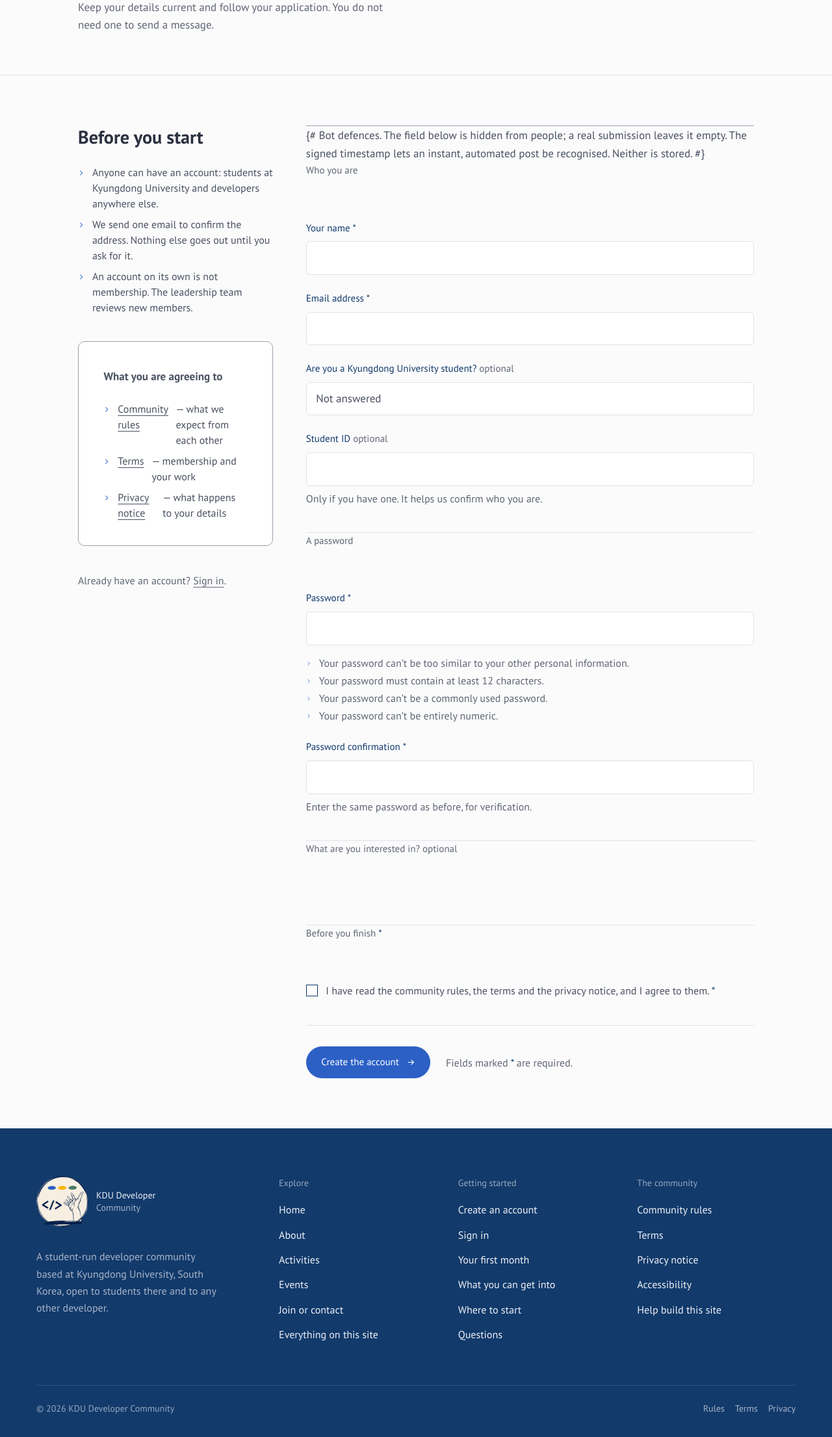
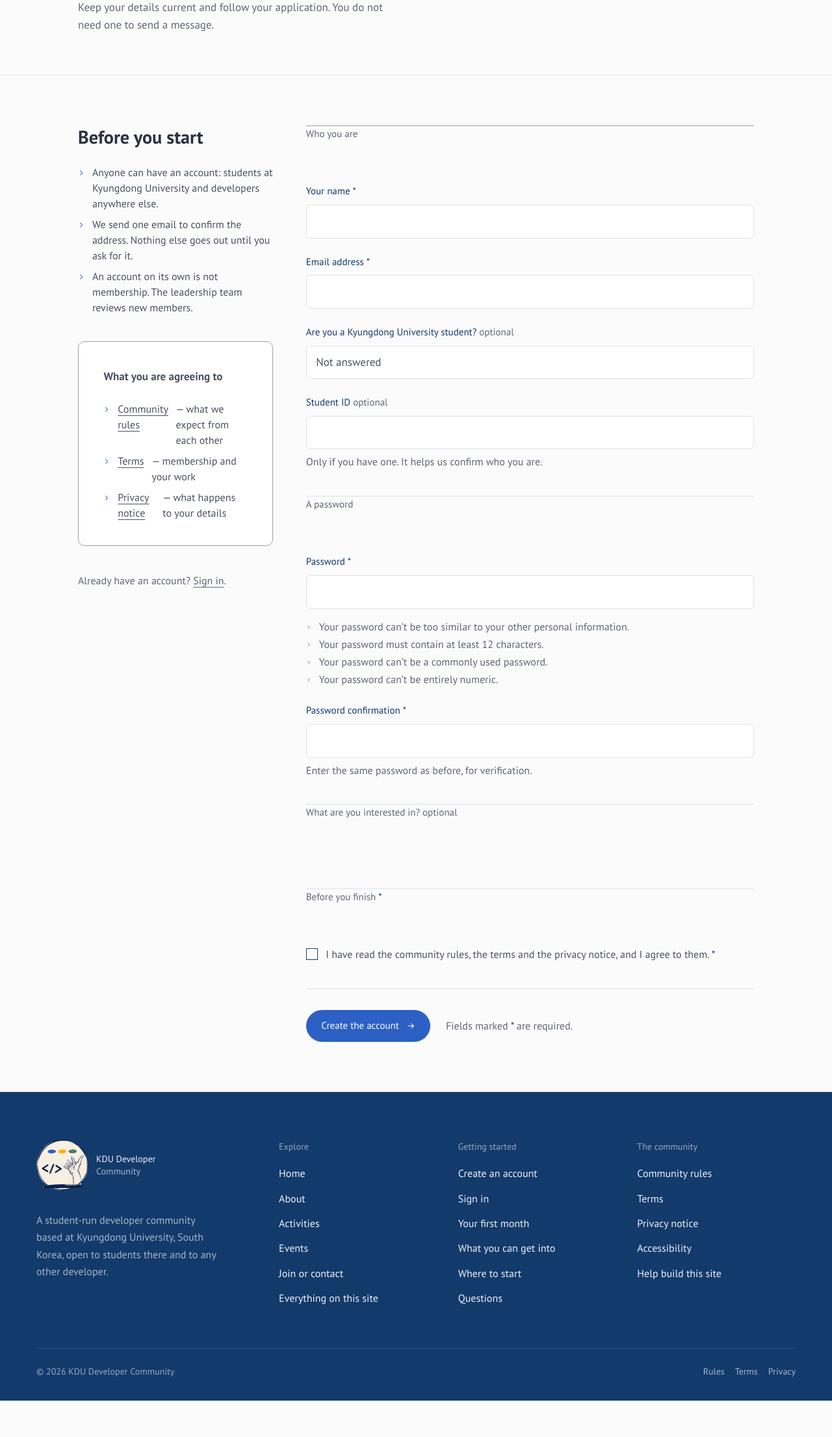
Before and after one commit to devcom-goseong/community-web-django, a Django app: page /account/sign-up/ in a window 1280 px wide. Shown: the part 263-2474 px from the top of the page at 65% size. After the commit the page ends 2418 px from the top, so only its background shows below. Run offline with Django 5.2, Linux system fonts and the light colour scheme; data comes from the database, SQL or seed files in the repository; data that the repository does not hold is empty.

Commit message:
Update signup.html
remove the extra text on sign up

```diff
--- a/templates/accounts/signup.html
+++ b/templates/accounts/signup.html
@@ -35,9 +35,6 @@
         <form class="form" method="post" action="{% url 'accounts:signup' %}" novalidate>
           {% csrf_token %}
 
-          {# Bot defences. The field below is hidden from people; a real
-             submission leaves it empty. The signed timestamp lets an instant,
-             automated post be recognised. Neither is stored. #}
           <div style="position:absolute;left:-9999px;top:-9999px;height:0;width:0;overflow:hidden" aria-hidden="true">
             <label for="company">Company</label>
             <input type="text" id="company" name="company" tabindex="-1" autocomplete="off">
```
